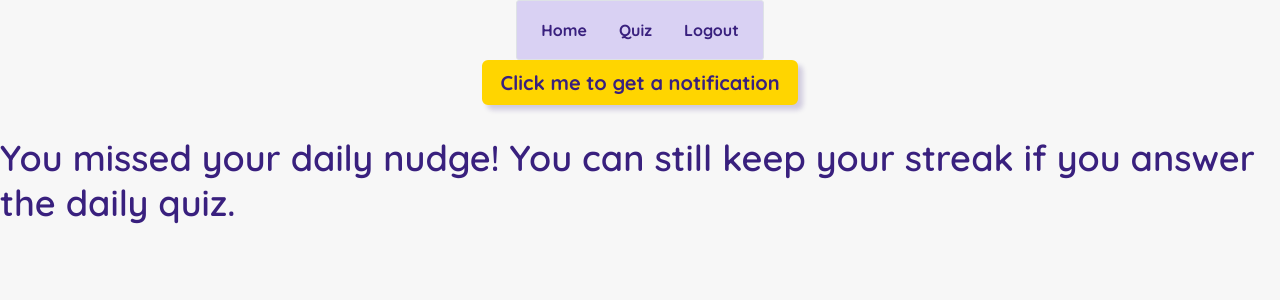
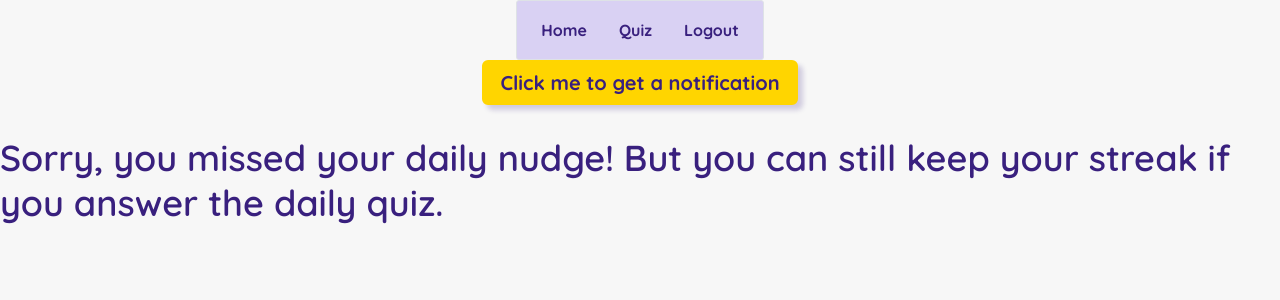
Before and after one commit to hungalunga/8-bit_NUDGE, a React (Create React App) app in the folder my-app/: page /nudge-quiz-late in a window 1280 px wide. Shown: the top 300 px of the page. Built offline with nearby package versions, Linux system fonts and the light colour scheme; no server answers.

Commit message:
fixed notification timer so latecomers get no daily quiz

```diff
--- a/my-app/src/Components/PromptQuiz/PromptQuiz.js
+++ b/my-app/src/Components/PromptQuiz/PromptQuiz.js
@@ -59,8 +59,7 @@ export default function PromptQuiz(props) {
 		};
 	},);
 
-	if (countdownNumber > 0) {
-
+	if (countdownNumber > 0 && !late) {
 		return (
 			<div className="mainQuiz">
 				<h2>Woohoo, you made it!</h2>
@@ -74,7 +73,7 @@ export default function PromptQuiz(props) {
 		return (
 			<div>
 				<h2>
-					You missed your daily nudge! You can still keep your streak if you answer the daily quiz.
+					Sorry, you missed your daily nudge! But you can still keep your streak if you answer the daily quiz.
 				</h2>
 			</div>
 		)
```
